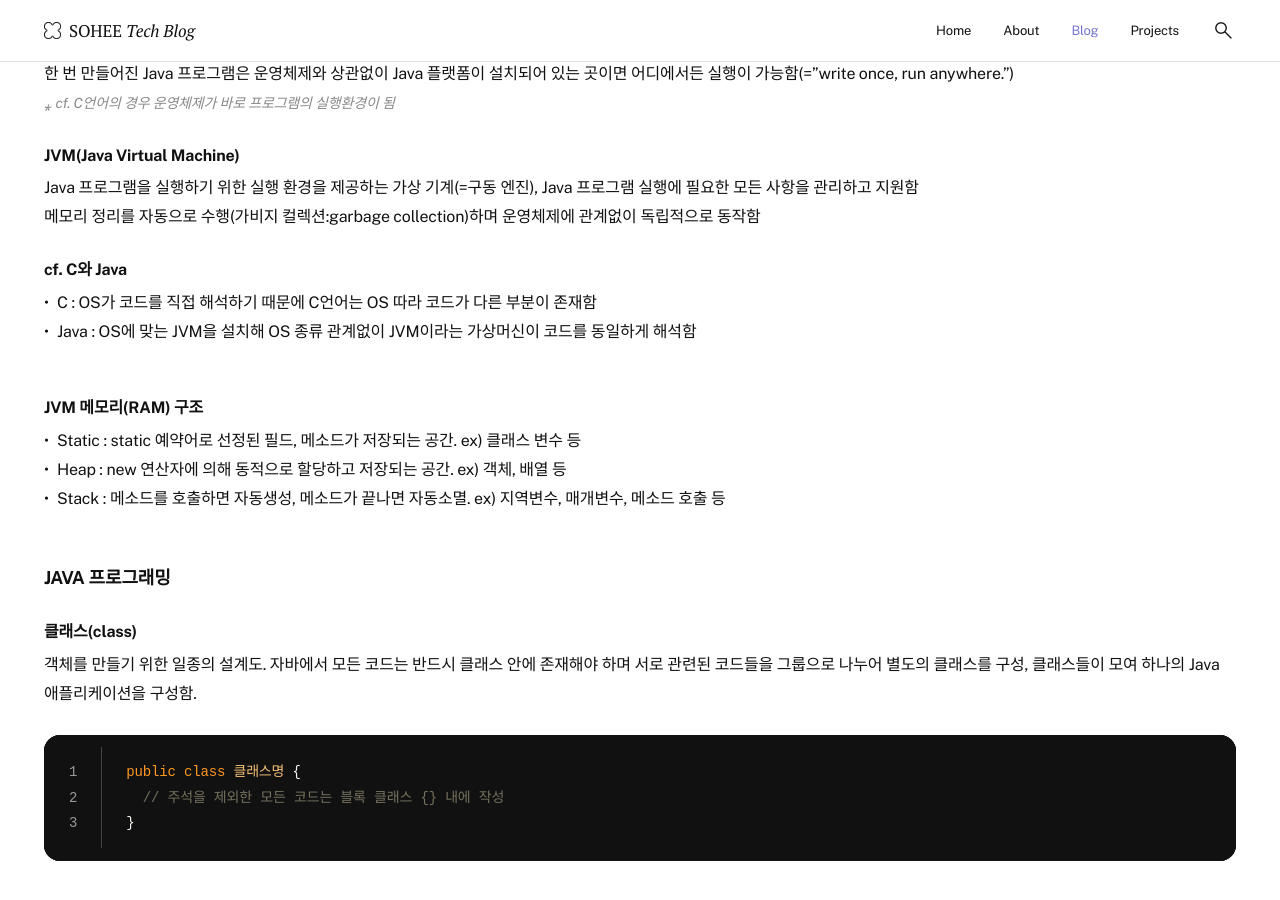
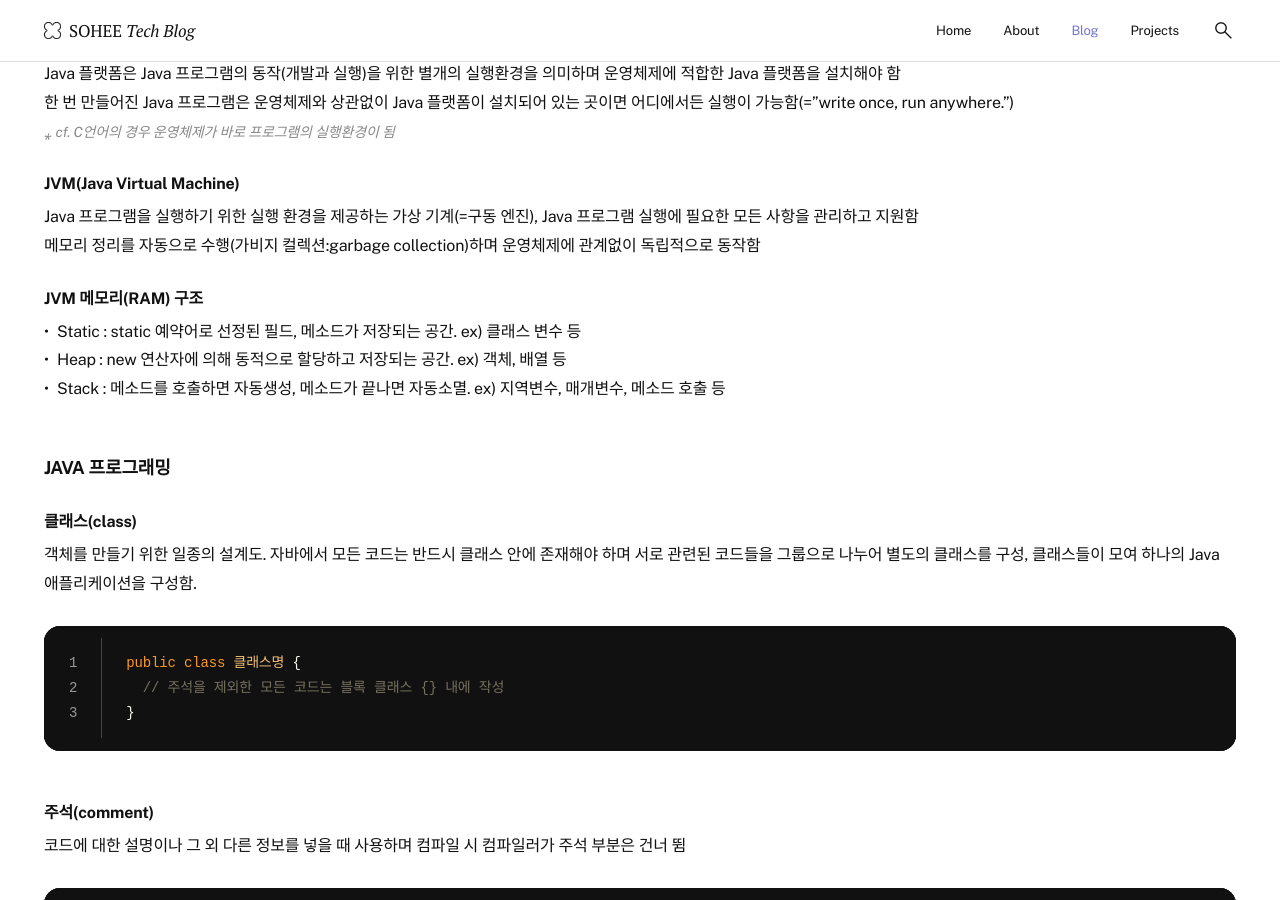
Before and after one commit to soheetech/soheetech.github.io, a Jekyll site: the page built from _posts/2023-02-25-kh-01-java-basic.md, in a window 1280 px wide and 900 px high, scrolled down 1642 px. Built offline with Jekyll 4.4.1, drawn with Linux system fonts in a browser that asks for light colours; some of the changed text lies outside the part shown.

Commit message:
Update 2023-02-25-kh-01-java-basic.md

```diff
--- a/_posts/2023-02-25-kh-01-java-basic.md
+++ b/_posts/2023-02-25-kh-01-java-basic.md
@@ -70,14 +71,6 @@ Java 프로그램을 실행하기 위한 실행 환경을 제공하는 가상
 메모리 정리를 자동으로 수행(가비지 컬렉션:garbage collection)하며 운영체제에 관계없이 독립적으로 동작함
 
 
-<h5>cf. C와 Java</h5>
-
-- C : OS가 코드를 직접 해석하기 때문에 C언어는 OS 따라 코드가 다른 부분이 존재함
-- Java : OS에 맞는 JVM을 설치해 OS 종류 관계없이 JVM이라는 가상머신이 코드를 동일하게 해석함
-
-
-
-
 
 <h5>JVM 메모리(RAM) 구조</h5>
 - Static : static 예약어로 선정된 필드, 메소드가 저장되는 공간. ex) 클래스 변수 등
```
Also changed, not shown: other parts of _posts/2023-02-25-kh-01-java-basic.md (+1 -0 lines).
